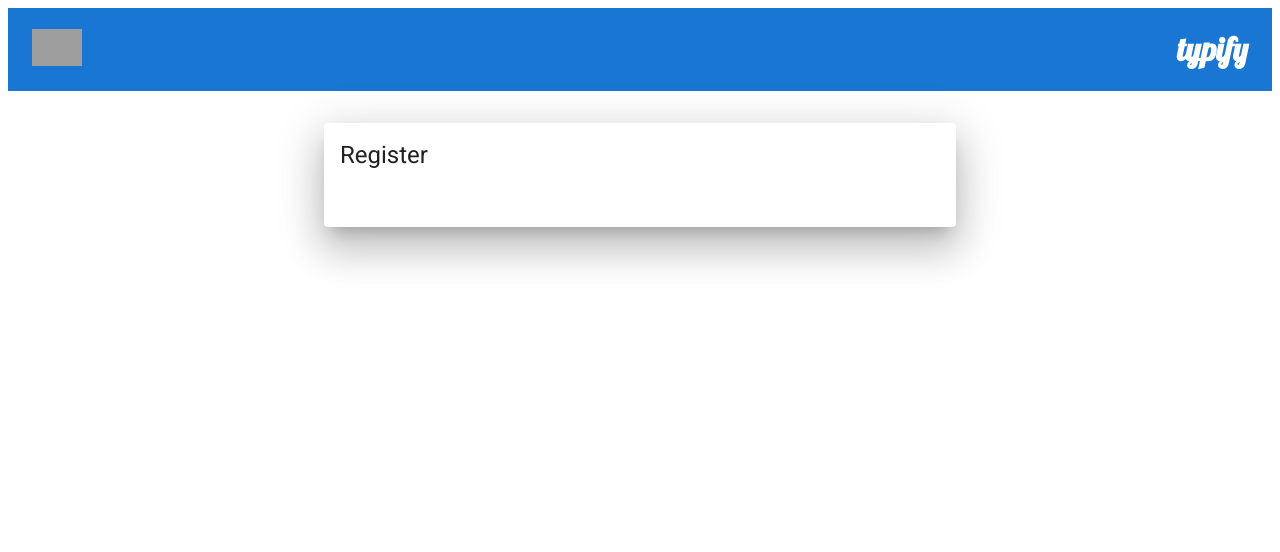
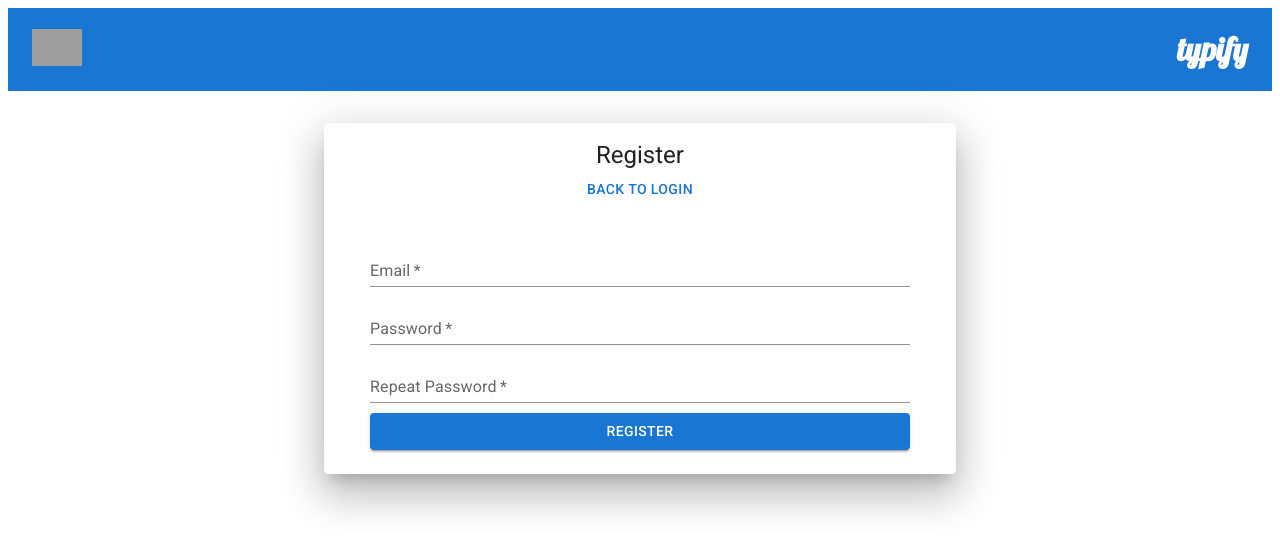
Before and after one commit to typifyApp/typify, a React (Vite) app in the folder new_frontend/: page /register in a window 1280 px wide. Shown: the top 552 px of the page. Built offline with nearby package versions, Linux system fonts and the light colour scheme; grey boxes are pictures that could not be loaded.

Commit message:
UI for forgot password and register account

```diff
--- /dev/null
+++ b/new_frontend/src/components/BackToLoginButton.tsx
@@ -0,0 +1,14 @@
+import { Link } from 'react-router-dom';
+import { Button } from '@material-ui/core';
+export interface BackToLoginButtonProps { }
+
+const BackToLoginButton: React.FunctionComponent<BackToLoginButtonProps> =
+    () => {
+        return (
+            <Link to="/login">
+                <Button>Back To Login</Button>
+            </Link>
+        );
+    };
+
+export default BackToLoginButton;
--- a/new_frontend/src/components/ForgotPassword.tsx
+++ b/new_frontend/src/components/ForgotPassword.tsx
@@ -1,18 +1,42 @@
 import {
+    Box,
+    Button,
     CardContent,
     CardHeader,
-} from "@material-ui/core";
-import Card from "./Card";
-
-
-export interface ForgotPasswordProps {
-}
+    TextField
+} from '@material-ui/core';
+import Card from './Card';
+import BackToLoginButton from './BackToLoginButton';
+import { useState } from 'react';
+export interface ForgotPasswordProps { }
 
 const ForgotPassword: React.FunctionComponent<ForgotPasswordProps> = () => {
+    const [email, setEmail] = useState('');
     return (
         <Card>
-            <CardHeader title="Forgot Password" />
+            <CardHeader
+                title="Forgot Password"
+                className="login-header"
+                subheader={<BackToLoginButton />}
+            />
             <CardContent>
+                <Box
+                    display="flex"
+                    alignContent="center"
+                    alignItems="center"
+                    justifyContent="center"
+                    className="gap"
+                    flexDirection="column"
+                >
+                    <TextField
+                        required
+                        variant="standard"
+                        label="Email"
+                        value={email}
+                        onChange={(e) => setEmail(e.target.value)}
+                    ></TextField>
+                    <Button variant="contained">Forgot Password</Button>
+                </Box>
             </CardContent>
         </Card>
     );
--- a/new_frontend/src/components/Register.tsx
+++ b/new_frontend/src/components/Register.tsx
@@ -1,19 +1,65 @@
-import {
-    CardContent,
-    CardHeader,
-} from "@material-ui/core";
-import Card from "./Card";
+import { Button, Box, CardContent, CardHeader, TextField } from '@material-ui/core';
+import Card from './Card';
+import { Link } from 'react-router-dom';
+import UserContext from '../contexts/UserContext';
 
-
-export interface RegisterProps {
-}
+export interface RegisterProps { }
 
 const Register: React.FunctionComponent<RegisterProps> = () => {
     return (
         <Card>
-            <CardHeader title="Register" />
-            <CardContent>
-            </CardContent>
+            <UserContext.Consumer>
+                {([userData, dispatch]) => (
+                    <>
+                        <CardHeader
+                            title="Register"
+                            className="login-header"
+                            subheader={
+                                <Link to="/login">
+                                    <Button>Back To Login</Button>
+                                </Link>
+                            }
+                        />
+                        <CardContent>
+                            <Box className="gap" display="flex" flexDirection="column" justifyContent="center" alignItems="center">
+                                <TextField
+                                    className="quite-wide"
+                                    required
+                                    label="Email"
+                                    value={userData.email}
+                                    onChange={(e) =>
+                                        dispatch({ ...userData, email: e.target.value })
+                                    }
+                                    variant="standard"
+                                />
+                                <TextField
+                                    className="quite-wide"
+                                    required
+                                    label="Password"
+                                    value={userData.password}
+                                    onChange={(e) =>
+                                        dispatch({ ...userData, password: e.target.value })
+                                    }
+                                    variant="standard"
+                                    type="password"
+                                />
+                                <TextField
+                                    className="quite-wide"
+                                    required
+                                    label="Repeat Password"
+                                    value={userData.repeatPassword}
+                                    onChange={(e) =>
+                                        dispatch({ ...userData, repeatPassword: e.target.value })
+                                    }
+                                    variant="standard"
+                                    type="password"
+                                />
+                                <Button variant="contained" className="quite-wide">Register</Button>
+                            </Box>
+                        </CardContent>
+                    </>
+                )}
+            </UserContext.Consumer>
         </Card>
     );
 };
--- /dev/null
+++ b/new_frontend/src/components/ResetButton.tsx
@@ -0,0 +1,29 @@
+import { Button } from '@material-ui/core';
+import { getNShuffledWords } from '../utils/wordUtils';
+import { ComplexKeyActionType } from '../reducers/keyReducer';
+export interface ResetButtonProps {
+    words: string[];
+    numWords: number;
+    keyDispatch: (value: ComplexKeyActionType) => void;
+}
+
+const ResetButton: React.FunctionComponent<ResetButtonProps> = ({
+    words,
+    numWords,
+    keyDispatch
+}) => {
+    return (
+        <Button
+            onClick={() =>
+                keyDispatch({
+                    type: 'Reset',
+                    payload: getNShuffledWords(words, numWords)
+                })
+            }
+        >
+            Reset
+        </Button>
+    );
+};
+
+export default ResetButton;
--- /dev/null
+++ b/new_frontend/src/components/TypifyLogo.tsx
@@ -0,0 +1,10 @@
+import brand from "../utils/brand"
+export interface TypifyLogoProps {
+
+}
+
+const TypifyLogo: React.FunctionComponent<TypifyLogoProps> = () => {
+    return (<img src={brand.logoURL} alt="Typify logo" className="typify-logo" />);
+}
+
+export default TypifyLogo;
--- a/new_frontend/src/contexts/UserContext.ts
+++ b/new_frontend/src/contexts/UserContext.ts
@@ -3,6 +3,7 @@ export type UserDataType = {
   username: string;
   email: string;
   password: string;
+  repeatPassword: string;
   loggedIn: boolean;
   skippedLogin: boolean;
 };
@@ -11,6 +12,7 @@ export const defaultUserData: UserDataType = {
   username: "",
   email: "",
   password: "",
+  repeatPassword: "",
   loggedIn: false,
   skippedLogin: false,
 };
--- a/new_frontend/src/reducers/keyReducer.ts
+++ b/new_frontend/src/reducers/keyReducer.ts
@@ -1,10 +1,10 @@
 import { getNShuffledWords } from "../utils/wordUtils";
 
 type KeyActionType = {
-  type: "CorrectKeyPress" | "IncorrectKeyPress" | "FinishedSet";
+  type: "CorrectKeyPress" | "IncorrectKeyPress" | "FinishedSet"
 };
 type UpdateWordsAction = {
-  type: "UpdateWords";
+  type: "UpdateWords"|"Reset";
   payload: string[];
 };
 export type KeyStateType = {
@@ -13,9 +13,10 @@ export type KeyStateType = {
   correctIndices: Set<number>;
   incorrectIndices: Set<number>;
   characterLength: number;
+  startedTyping: boolean,
 };
 
-type ComplexKeyActionType = KeyActionType | UpdateWordsAction;
+export type ComplexKeyActionType = KeyActionType | UpdateWordsAction;
 
 let correctIndices = new Set<number>();
 let incorrectIndices = new Set<number>();
@@ -26,6 +27,7 @@ export const defaultKeyState: KeyStateType = {
   correctIndices: correctIndices,
   incorrectIndices: incorrectIndices,
   characterLength: 0,
+  startedTyping: false,
 };
 const keyReducer = (state: KeyStateType, action: ComplexKeyActionType) => {
   switch (action.type) {
@@ -34,10 +36,11 @@ const keyReducer = (state: KeyStateType, action: ComplexKeyActionType) => {
       return {
         ...state,
         currentIndex: state.currentIndex + 1,
+        startedTyping: true
       };
     case "IncorrectKeyPress":
       state.incorrectIndices.add(state.currentIndex);
-      return { ...state };
+      return { ...state,startedTyping: true };
     case "UpdateWords":
       return {
         ...state,
@@ -51,6 +54,14 @@ const keyReducer = (state: KeyStateType, action: ComplexKeyActionType) => {
         correctIndices: new Set<number>(),
         incorrectIndices: new Set<number>(),
       };
+    case "Reset":
+      return {
+        ...defaultKeyState,
+        words: action.payload,
+        characterLength: action.payload.join(" ").length,
+        correctIndices: new Set<number>(),
+        incorrectIndices: new Set<number>(),
+      }
     default:
       return state;
   }
--- a/new_frontend/src/style.css
+++ b/new_frontend/src/style.css
@@ -1,9 +1,9 @@
 .title {
-  font-family: "Lobster", cursive;
+  font-family: 'Lobster', cursive;
 }
 
 .typing-card-text {
-  font-family: "Ubuntu Mono", monospace;
+  font-family: 'Ubuntu Mono', monospace;
   font-size: 30px;
   color: black;
 }
@@ -20,8 +20,8 @@
   }
 
   to {
-    background-color: rgba(255, 255, 255, 0);
-    color: darkslategrey;
+    background-color: rgb(255, 255, 255);
+    color: rgb(0, 0, 0);
   }
 }
 
@@ -61,3 +61,7 @@
 .grow {
   flex-grow: 1;
 }
+.typify-logo {
+  height: 20px;
+  width: auto;
+}
```
Also changed, not shown: new_frontend/src/components/Login.tsx (+125 -40 lines), new_frontend/src/components/TypingCard.tsx (+42 -21 lines), new_frontend/src/assets/t_key.png (deleted), 1 other file (tests, documents, lock files or other folders).
